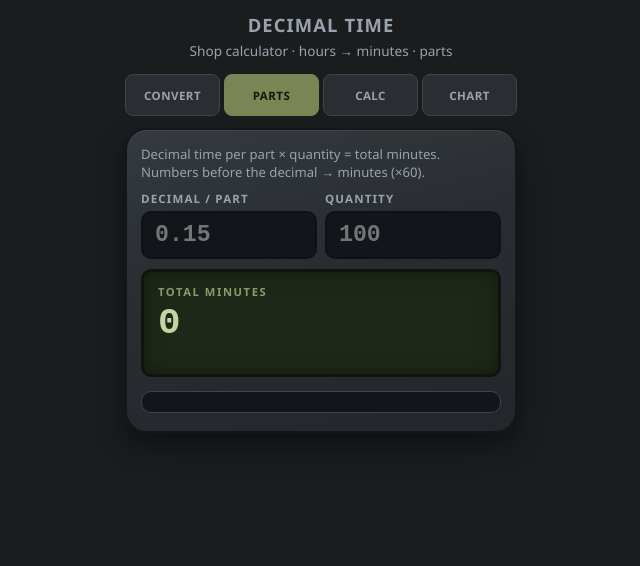
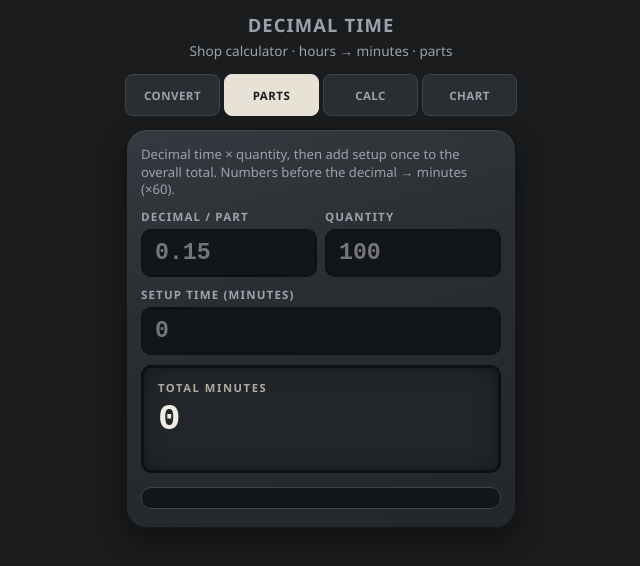
Before and after one commit to inick07-ctrl/decimal-time-tool, a plain HTML site: page index.html in a window 1280 px wide. Both pictures are taken after a click on the button "PARTS". Shown: the whole page, without its empty margins (319-959 px from the left). Drawn offline with Linux system fonts and the light colour scheme.

Commit message:
Parts setup minutes + off-white LCD accents

```diff
--- a/index.html
+++ b/index.html
@@ -10,14 +10,14 @@
       --bg: #1a1c1e;
       --shell: #2a2e32;
       --shell-edge: #141618;
-      --lcd: #c5d4a3;
-      --lcd-dim: #8a9a6a;
-      --lcd-bg: #1e2818;
+      --lcd: #f0ebe3;
+      --lcd-dim: #b0aaa0;
+      --lcd-bg: #22252a;
       --key: #3a4048;
       --key-text: #f0f2f5;
       --key-op: #5a6570;
-      --key-accent: #7a8454;
-      --key-accent-text: #14180e;
+      --key-accent: #e8e2d6;
+      --key-accent-text: #1a1c1e;
       --key-warn: #8b4a3a;
       --muted: #9aa3ad;
       --line: #3d444c;
@@ -72,7 +72,7 @@
     }
     .lcd {
       background: var(--lcd-bg);
-      border: 3px solid #0f140c;
+      border: 3px solid #0e1012;
       border-radius: 10px;
       padding: 12px 14px;
       margin-bottom: 14px;
@@ -188,7 +188,7 @@
 
     <!-- PARTS -->
     <section class="panel" id="panel-parts">
-      <p class="hint">Decimal time per part × quantity = total minutes. Numbers before the decimal → minutes (×60).</p>
+      <p class="hint">Decimal time × quantity, then add setup once to the overall total. Numbers before the decimal → minutes (×60).</p>
       <div class="grid-2">
         <div class="field">
           <label for="partDec">Decimal / part</label>
@@ -198,6 +198,10 @@
           <label for="partQty">Quantity</label>
           <input id="partQty" type="number" inputmode="numeric" step="1" min="0" placeholder="100" />
         </div>
+      </div>
+      <div class="field">
+        <label for="partSetup">Setup time (minutes)</label>
+        <input id="partSetup" type="number" inputmode="decimal" step="any" min="0" placeholder="0" />
       </div>
       <div class="lcd">
         <div class="label">Total minutes</div>
@@ -297,6 +301,7 @@
     var minOutDec = document.getElementById("minOutDec");
     var partDec = document.getElementById("partDec");
     var partQty = document.getElementById("partQty");
+    var partSetup = document.getElementById("partSetup");
     var partOutMin = document.getElementById("partOutMin");
     var partOutPretty = document.getElementById("partOutPretty");
     var partEq = document.getElementById("partEq");
@@ -348,6 +353,8 @@
     function updateParts() {
       var d = num(partDec);
       var q = num(partQty);
+      var setupRaw = partSetup.value.trim() === "" ? 0 : num(partSetup);
+      var setup = isFinite(setupRaw) && setupRaw >= 0 ? setupRaw : 0;
       if (!isFinite(d) || !isFinite(q)) {
         partOutMin.textContent = "0";
         partOutPretty.textContent = "";
@@ -356,18 +363,22 @@
       }
       var s = splitDec(d);
       var perMin = s.totalMin;
-      var total = round(perMin * q, 3);
+      var runMin = round(perMin * q, 3);
+      var total = round(runMin + setup, 3);
       partOutMin.textContent = total.toLocaleString(undefined, { maximumFractionDigits: 3 });
       partOutPretty.textContent = total + " min" + (total >= 60 ? " · " + clockFromMin(total) : "");
       partEq.innerHTML =
         "Per part: before decimal <strong>" + s.wholeMin + "</strong> min + after <strong>" + round(s.fracMin, 3) + "</strong> min<br />" +
-        "<strong>" + round(perMin, 3) + "</strong> min × <strong>" + q + "</strong> = <strong>" + total + "</strong> min";
+        "Run: <strong>" + round(perMin, 3) + "</strong> min × <strong>" + q + "</strong> = <strong>" + runMin + "</strong> min<br />" +
+        "Setup: <strong>" + round(setup, 3) + "</strong> min (once)<br />" +
+        "Overall: <strong>" + runMin + "</strong> + <strong>" + round(setup, 3) + "</strong> = <strong>" + total + "</strong> min";
     }
 
     decIn.addEventListener("input", updateFromDec);
     minIn.addEventListener("input", updateFromMin);
     partDec.addEventListener("input", updateParts);
     partQty.addEventListener("input", updateParts);
+    partSetup.addEventListener("input", updateParts);
 
     // Chart
     var body = document.getElementById("chartBody");
```
